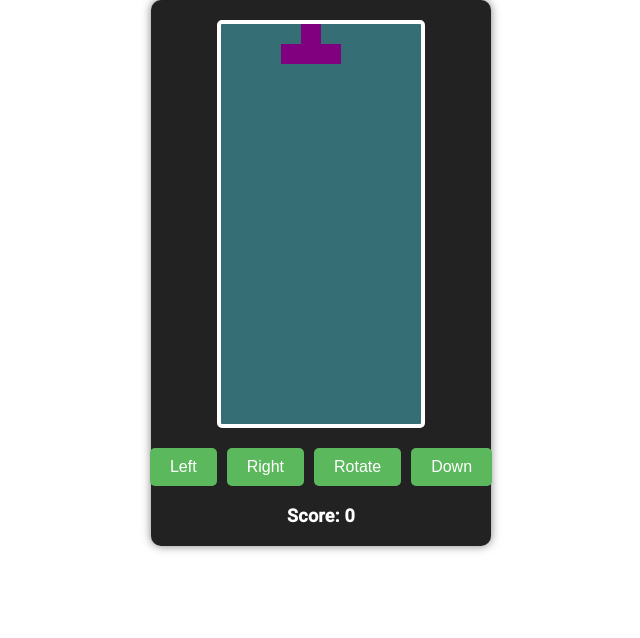
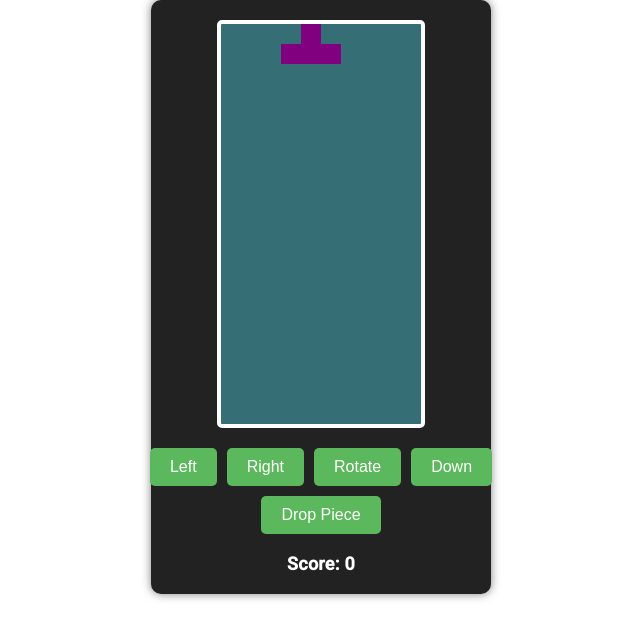
Before and after one commit to kprasad475/tetris-game-angular-, an Angular app: page /tetris in a window 1280 px wide. Shown: the top 638 px of the page, without its empty margins (319-959 px from the left). Built offline with nearby package versions, Linux system fonts and the light colour scheme.

Commit message:
faster-drop-functionality-logic added

```diff
--- a/src/app/tetris/tetris.component.html
+++ b/src/app/tetris/tetris.component.html
@@ -6,5 +6,7 @@
       <button (click)="rotate()">Rotate</button>
       <button (click)="moveDown()">Down</button>
     </div>
+    <button (click)="dropPiece()">Drop Piece</button>
+
     <div class="score">Score: {{ score }}</div>
   </div>
--- a/src/app/tetris/tetris.component.ts
+++ b/src/app/tetris/tetris.component.ts
@@ -38,6 +38,8 @@ export class TetrisComponent implements OnInit {
   initBoard() {
     this.board = Array.from({ length: 20 }, () => Array(10).fill(0));
   }
+
+
 
   checkForCompleteLines() {
     let linesCleared = 0;
@@ -166,6 +168,17 @@ export class TetrisComponent implements OnInit {
       }
     }
   }
+  dropPiece() {
+    while (this.isValidPosition(this.currentX, this.currentY + 1)) {
+      this.currentY++;
+    }
+    this.placePiece();
+    this.checkForCompleteLines();
+    this.spawnPiece();
+    this.draw();
+  }
+
+
 
   @HostListener('window:keydown', ['$event'])
   handleKeyDown(event: KeyboardEvent) {
@@ -184,6 +197,10 @@ export class TetrisComponent implements OnInit {
       case 'ArrowUp':
         this.rotate();
         break;
+        case ' ':
+          // Space key to drop the piece
+          this.dropPiece();
+          break;
     }
   }
 }
```
